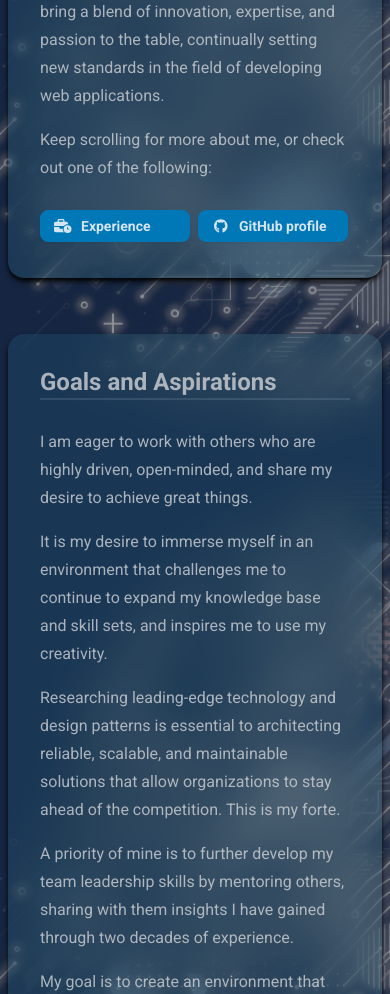
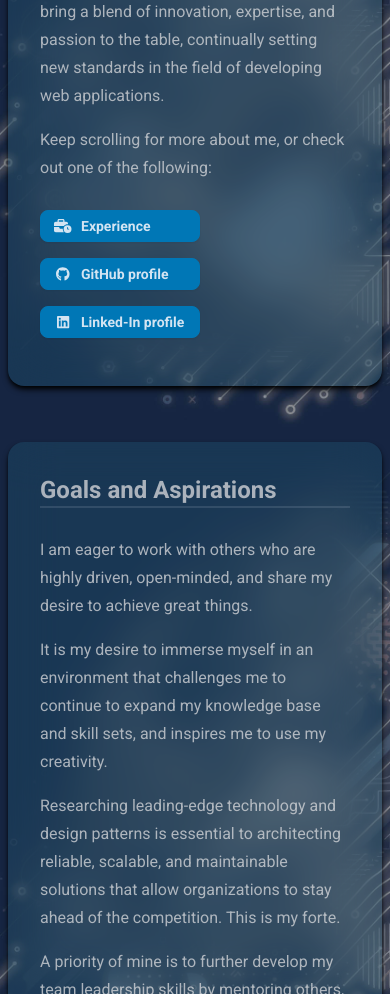
Before and after one commit to sheariley/portfolio-web-dev, a React (Vite) app: page / in a window 390 px wide. Shown: the part 1238-2232 px from the top of the page. Built offline with nearby package versions, Linux system fonts and the light colour scheme; what tailwindcss-3d would draw is missing.

Commit message:
Add linked-in link; make Home: WIA btn list responsive

```diff
--- a/src/pages/HomePage.tsx
+++ b/src/pages/HomePage.tsx
@@ -1,4 +1,4 @@
-import { faGithub } from '@fortawesome/free-brands-svg-icons';
+import { faGithub, faLinkedin } from '@fortawesome/free-brands-svg-icons';
 import { faBusinessTime } from '@fortawesome/free-solid-svg-icons';
 
 import Button from '@/components/ui/Button';
@@ -47,29 +47,44 @@ export default function HomePage() {
 
           <p className="max_lg:my-1">
             Keep scrolling for more about me, or check out one of the following:
-            <br />
-            <br />
+          </p>
+          <ul className="my-0 list-none pl-0 *:my-4 *:flex *:w-[160px] *:pl-0 md:flex md:flex-row md:space-x-4">
+            <li>
               <Button
                 themeColor="primary"
                 to="/experience"
                 icon={faBusinessTime}
                 size="sm"
-              className="min-w-[150px] justify-start"
+                className="w-full justify-start"
               >
                 Experience
               </Button>
-            &nbsp;&nbsp;
+            </li>
+            <li>
               <Button
                 themeColor="primary"
                 href="https://github.com/sheariley"
                 target="_blank"
                 icon={faGithub}
                 size="sm"
-              className="min-w-[150px] justify-start"
+                className="w-full justify-start"
               >
                 GitHub profile
               </Button>
-          </p>
+            </li>
+            <li>
+              <Button
+                themeColor="primary"
+                href="https://www.linkedin.com/in/shea-riley-8bb19336/"
+                target="_blank"
+                icon={faLinkedin}
+                size="sm"
+                className="w-full justify-start"
+              >
+                Linked-In profile
+              </Button>
+            </li>
+          </ul>
         </Card.Body>
       </Card>
       <Card className="md:sticky md:top-11 md:min-h-[calc(100svh_-_80px)] max_lg:top-14">
```
Lines whose indentation alone changed are shown as unchanged.
